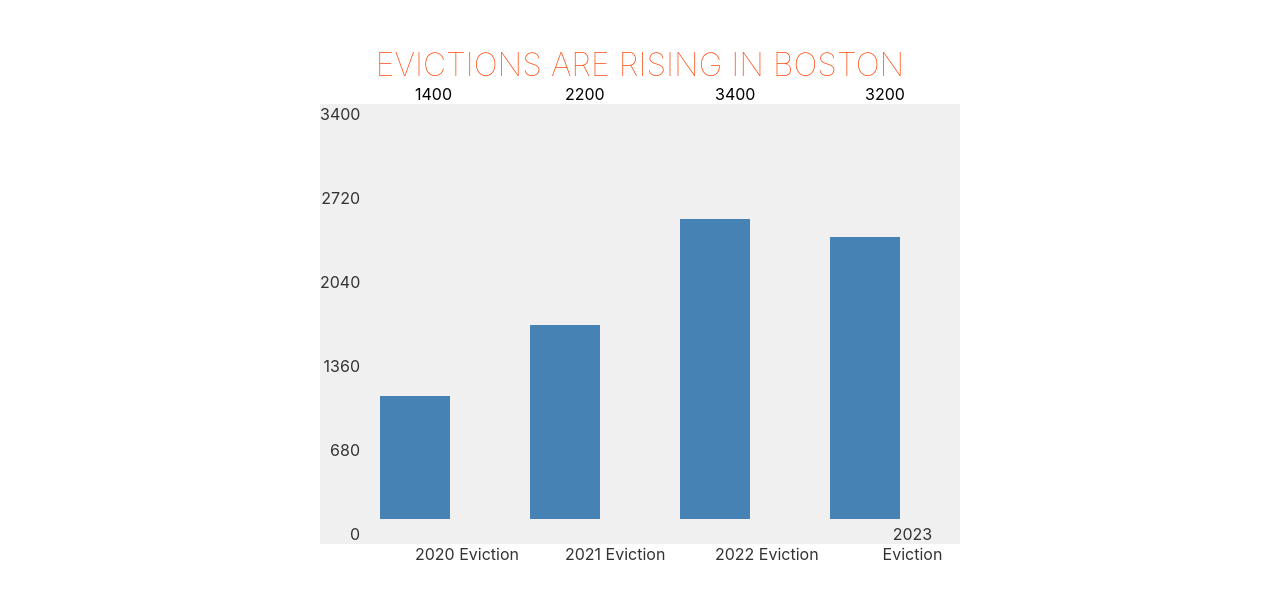
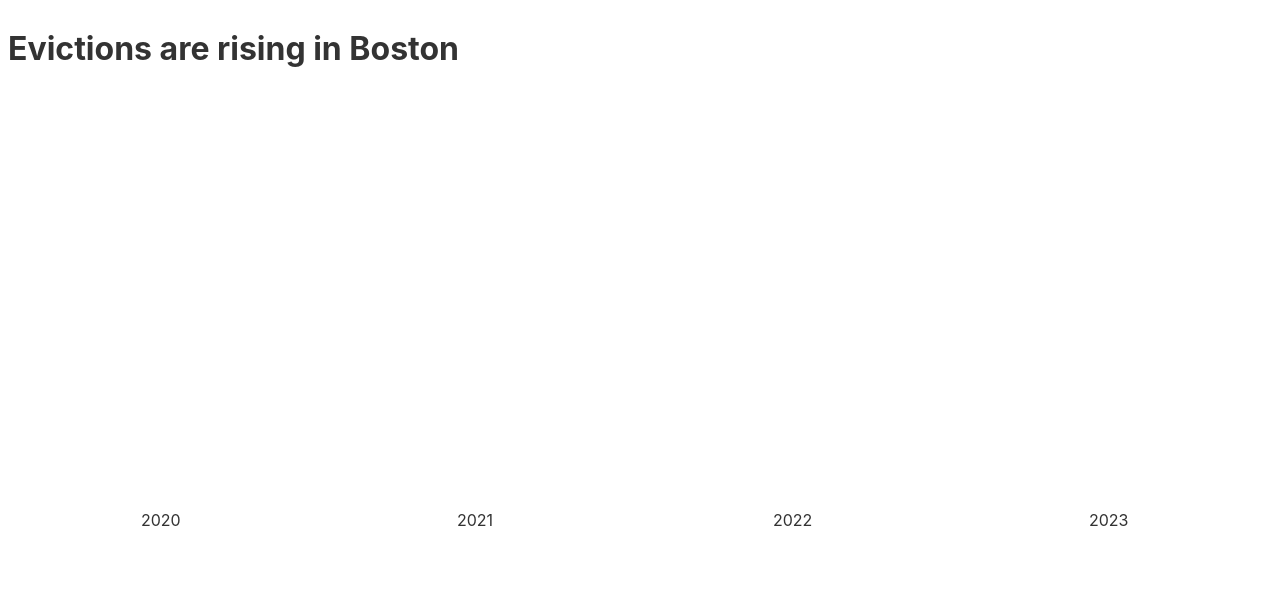
Before and after one commit to ngustafson2023/FP4, a Svelte app in the folder svelte-app/: page / in a window 1280 px wide. Shown: the top 598 px of the page. Built offline with nearby package versions, Linux system fonts and the light colour scheme.

Commit message:
eviction bar scroll updates

```diff
--- a/svelte-app/src/App.svelte
+++ b/svelte-app/src/App.svelte
@@ -6,19 +6,3 @@
 	<h1>Evictions are rising in Boston</h1>
 	<BarChart/>
   </main>
-
-  <style>
-	main {
-	  text-align: center;
-	  padding: 1em;
-	  margin: 0 auto;
-	}
-
-	h1 {
-	  color: #ff3e00;
-	  text-transform: uppercase;
-	  font-size: 2em;
-	  font-weight: 100;
-	  margin-bottom: 20px;
-	}
-  </style>
--- a/svelte-app/src/Eviction_Bar_Chart.svelte
+++ b/svelte-app/src/Eviction_Bar_Chart.svelte
@@ -1,34 +1,48 @@
 <script>
     import { onMount } from 'svelte';
-    import { fly } from 'svelte/transition';
 
     let bars = [
-      { year: "2020 Eviction", value: 1400, visible: false },
-      { year: "2021 Eviction", value: 2200, visible: false },
-      { year: "2022 Eviction", value: 3400, visible: false },
-      { year: "2023 Eviction", value: 3200, visible: false }
+      { year: "2020", value: 1400, visible: false },
+      { year: "2021", value: 2200, visible: false },
+      { year: "2022", value: 3400, visible: false },
+      { year: "2023", value: 3200, visible: false }
     ];
 
-    const maxYValue = Math.max(...bars.map(bar => bar.value));
-    const scaleHeight = 300 / maxYValue; // Adjust scale to fit container
+    let lastIndex = 0; // Tracks the index of the last revealed bar
+    let lastScrollTop = window.scrollY; // Start with current scroll position
+    let cumulativeScroll = 0; // Tracks the cumulative amount of scroll
+    const threshold = 10; // Amount of pixels scrolled before revealing the next bar
+
+    function setupScroll() {
+      const showNextBar = () => {
+        const currentScrollY = window.scrollY;
+        // Calculate how much was scrolled since last check
+        let scrollDelta = Math.abs(currentScrollY - lastScrollTop);
+
+        // Accumulate scrolled amount
+        cumulativeScroll += scrollDelta;
+
+        // Check if the cumulative scroll has passed the threshold
+        if (cumulativeScroll >= threshold && lastIndex < bars.length) {
+          bars[lastIndex].visible = true;
+          lastIndex++;
+          cumulativeScroll = 0; // Reset cumulative scroll after showing a bar
+        }
+
+        lastScrollTop = currentScrollY; // Update the last scroll position
+      };
+
+      // Attach the event listener
+      window.addEventListener('scroll', showNextBar, { passive: true });
+
+      // Cleanup function to remove the event listener
+      return () => {
+        window.removeEventListener('scroll', showNextBar);
+      };
+    }
 
     onMount(() => {
-      const observer = new IntersectionObserver(entries => {
-        entries.forEach(entry => {
-          if (entry.isIntersecting) {
-            let index = bars.findIndex(bar => bar.year === entry.target.dataset.year);
-            bars[index].visible = true;
-          }
-        });
-      }, {
-        threshold: 0.5  // Triggers when 50% of the element is in view
-      });
-
-      document.querySelectorAll('.bar').forEach(el => {
-        observer.observe(el);
-      });
-
-      return () => observer.disconnect();
+      return setupScroll();
     });
   </script>
 
@@ -37,61 +51,22 @@
       display: flex;
       justify-content: space-around;
       align-items: flex-end;
-      max-width: 600px;
       height: 400px;
       margin: auto;
-      padding: 20px;
-      background-color: #f0f0f0;
       position: relative;
+      padding-top: 20px;
     }
     .bar {
-      width: 70px;
+      width: 50px;
       background-color: steelblue;
-      color: white;
-      text-align: center;
-      margin: 5px;
       transition: height 0.5s ease;
-    }
-    .label {
-      position: absolute;
-      bottom: -20px; /* adjust based on your layout */
-    }
-    .value-label {
-      position: absolute;
-      bottom: 100%; /* place above the bar */
-      color: black;
-    }
-    .y-axis {
-      position: absolute;
-      left: 0;
-      top: 0;
-      bottom: 0;
-      width: 40px; /* adjust based on your layout */
-      display: flex;
-      flex-direction: column-reverse;
-      justify-content: space-between;
-    }
-    .tick {
-      position: relative;
-      width: 100%;
-      text-align: right;
-      padding-right: 10px;
     }
   </style>
 
   <div class="chart-container">
-    {#each bars as { year, value, visible }, index}
-      <div class="bar-wrapper">
-        <div data-year="{year}" class="bar" style="height: {visible ? value * scaleHeight + 'px' : '0px'};" in:fly="{{ y: 30, duration: 500, delay: index * 300, opacity: visible ? 1 : 0 }}">
-          <span class="value-label">{value}</span>
-        </div>
-        <span class="label">{year}</span>
+    {#each bars as { year, value, visible }}
+      <div class="bar" style="height: {visible ? value * 0.1 + 'px' : '0px'}">
+        {year}
       </div>
     {/each}
-    <div class="y-axis">
-      <!-- Example for y-axis labels -->
-      {#each Array(6) as _, i (i)} <!-- Generates 6 ticks -->
-        <div class="tick">{Math.round(i * maxYValue / 5)}</div>
-      {/each}
-    </div>
   </div>
```
Also changed, not shown: svelte-app/src/Scrolly.svelte (added, +83 -0 lines).
